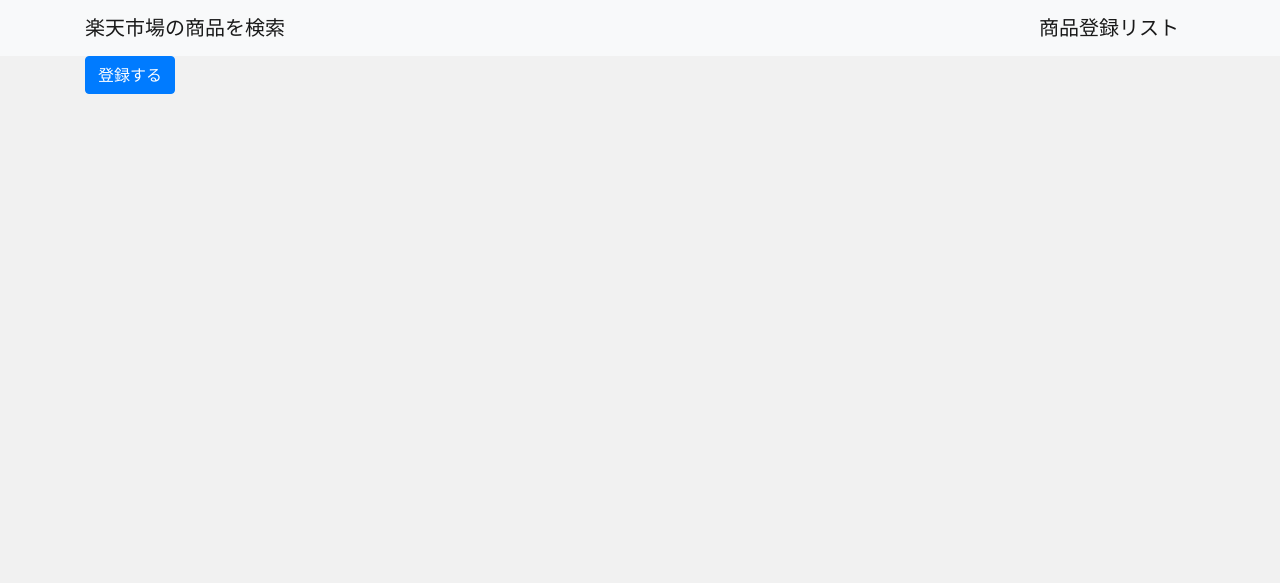
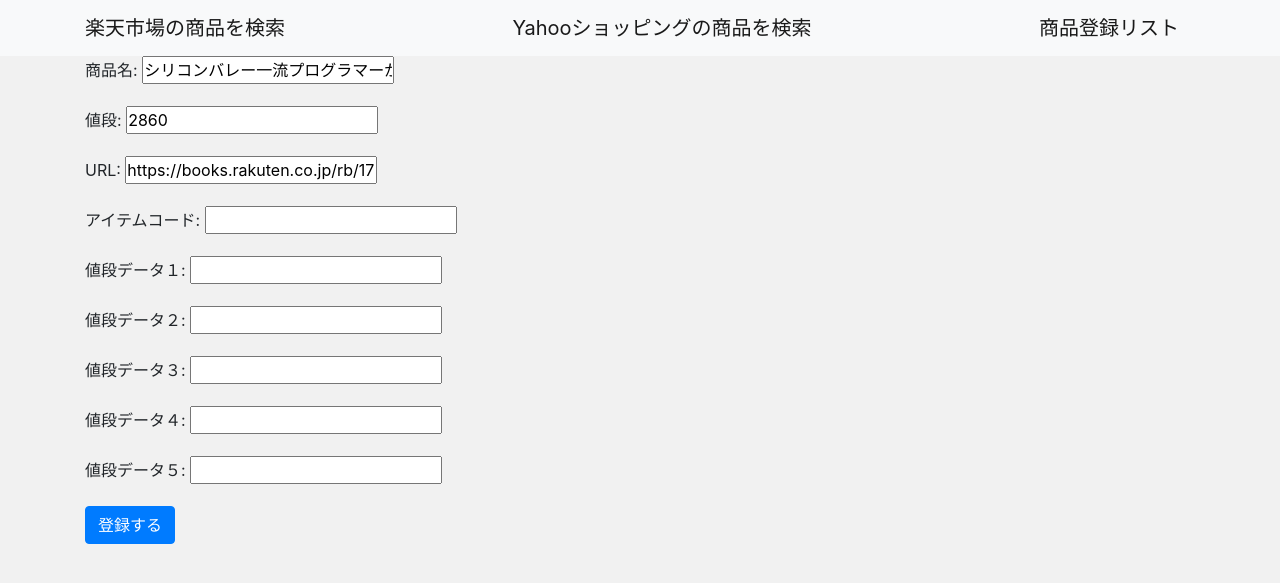
Before and after one commit to ht20a092/graduation-research, a Django app: page /create/ in a window 1280 px wide. Shown: the top 583 px of the page. Run offline with Django 3.2, Linux system fonts and the light colour scheme; some libraries are stand-ins or nearby versions.

Commit message:
モデルとリスト登録修正、繰り返し追加

```diff
--- a/app/forms.py
+++ b/app/forms.py
@@ -12,5 +12,6 @@
 class AppForm(forms.ModelForm):
     class Meta:
         model = App
-        fields = ('product_name','price','url','itemCode')
-        exclude = ('price1','price2','price3','price4','price5',)  #入力項目から商品名、値段、URLを除外
+        # fields = ('product_name','price','url','itemCode')
+        fields = ('product_name','price','url','itemCode','price1','price2','price3','price4','price5',)
+        # exclude = ('price1','price2','price3','price4','price5',)  #入力項目から商品名、値段、URLを除外
--- a/app/static/css/style.css
+++ b/app/static/css/style.css
@@ -21,6 +21,6 @@
     object-fit: contain;
 }
 
-.container form p {
+/* .container form p {
     display: none;
-}
+} */
--- a/app/templates/app/base.html
+++ b/app/templates/app/base.html
@@ -14,7 +14,7 @@
         <nav class="navbar navbar-expand-lg navbar-light bg-light">
             <div class="container">
                 <a href="{% url 'index' %}" class="navbar-brand">楽天市場の商品を検索</a>
-                <!-- <a href="{% url 'index_f' %}" class="navbar-brand">Yahooショッピングの商品を検索</a> -->
+                <a href="{% url 'index_f' %}" class="navbar-brand">Yahooショッピングの商品を検索</a>
                 <a href="{% url 'list' %}" class="navbar-brand">商品登録リスト</a>
             </div>
         </nav>
--- a/app/urls.py
+++ b/app/urls.py
@@ -11,7 +11,7 @@
     path('create/', views.CreateView.as_view(), name='create'),
     path('delete/<int:pk>/', views.DeleteView.as_view(), name='delete'),
 
-    # path('index_f/', views.IndexView_f.as_view(), name='index_f'),
-    # path('detail_f/<str:isbn>', views.DetailView_f.as_view(), name='detail_f'),
-    # path('create_f/', views.CreateView_f.as_view(), name='create_f'),
+    path('index_f/', views.IndexView_f.as_view(), name='index_f'),
+    path('detail_f/<str:isbn>', views.DetailView_f.as_view(), name='detail_f'),
+    path('create_f/', views.CreateView_f.as_view(), name='create_f'),
 ]
```
Also changed, not shown: db.sqlite3.
